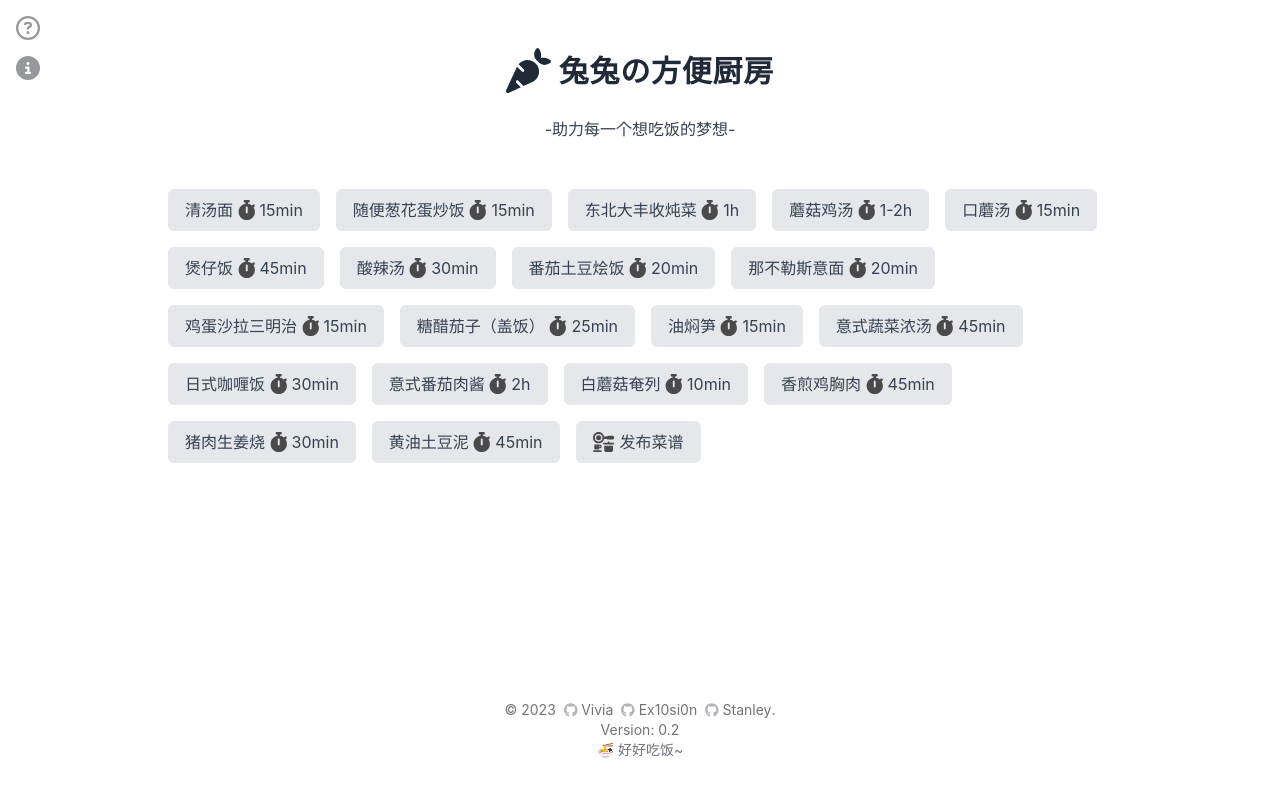
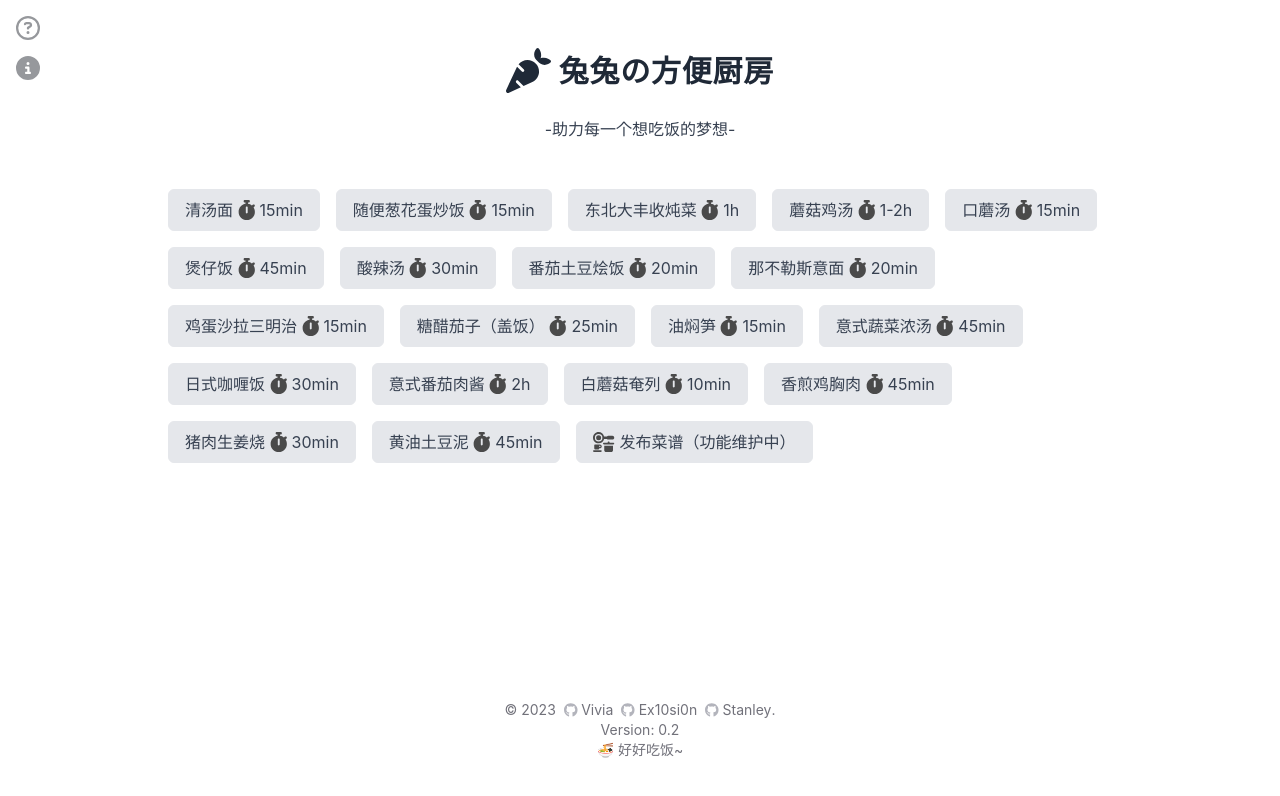
Before and after one commit to Natsuyasu/Recipe, a React (Create React App) app: page / in a window 1280 px wide. Shown: the top 796 px of the page. Built offline with nearby package versions, Linux system fonts and the light colour scheme.

Commit message:
modified recipe submit

```diff
--- a/src/Components/Instruction.js
+++ b/src/Components/Instruction.js
@@ -64,7 +64,7 @@ function Instruction() {
                         做这个手册的初衷是帮助没有时间做饭，正在攒钱，或是家中食材有限的大家也能吃到热乎的饭。<br/>
                         所有菜谱作者都亲身实践过，具备可行性。菜谱中食材的用量以及火力参考为18cm雪平锅及家用小功率电磁炉。<br/>
                         菜谱由作者四处搜罗而来，或许有些漏标了出处，如果您是菜谱作者，欢迎联系本人进行认领。<br/>
-                        bug反馈/菜谱投稿/菜谱认领：xiaan706@gmail.com <br/>
+                        bug反馈/菜谱认领：xiaan706@gmail.com <br/>
                         本网站非盈利，如有侵权请邮箱与我联系。<br/>
                         &#127833; 祝好胃口~
                     </p>
--- a/src/Components/RecipeSubmit.js
+++ b/src/Components/RecipeSubmit.js
@@ -20,11 +20,11 @@ function RecipeButton() {
   return (
     <>
       <button
-        onClick={showRecipeCard}
+
         type="button"
         className="border border-gray-200 bg-gray-200 text-gray-700 rounded-md px-4 py-2 m-2 transition duration-500 ease select-none hover:bg-gray-300 focus:outline-none focus:shadow-outline"
       >
-        {create} 发布菜谱
+        {create} 发布菜谱（功能维护中）
 
       </button>
 
--- a/src/recipe.json
+++ b/src/recipe.json
@@ -123,7 +123,7 @@
         {
             "id": 11,
             "Name": "糖醋茄子（盖饭）",
-            "Text": "食材：茄子一个\n调料：生抽、醋、糖、蚝油、淀粉、老抽（可选）、蒜\n\n1. 调料汁：两勺生抽，两勺醋，半勺老抽，一勺蚝油，半勺糖，一勺淀粉，半碗水搅匀。\n2. 茄子切大块，裹上淀粉。锅中倒比平时多的油，蒜切片爆香。\n3. 中火下茄子炸至表面微黄，加入调料汁煮至浓稠即可。盖在米饭上就是茄子盖饭了。\ntips：要让茄子多吸油哦，吸不到油的部分不好炸熟的。",
+            "Text": "食材：茄子一个\n调料：生抽、醋、糖、蚝油、淀粉、老抽（可选）、蒜\n\n1. 调料汁：两勺生抽，两勺醋，半勺老抽，一勺蚝油，半勺糖，一勺淀粉，半碗水搅匀。\n2. 茄子切大块，裹上淀粉。锅中倒比平时多的油，蒜切片爆香。\n3. 中火下茄子炸至表面微黄，加入调料汁煮至浓稠即可。盖在米饭上就是茄子盖饭了。\ntips：茄子要多吸油，吸不到油的部分不好炸熟。",
             "Time": "25min",
             "ImgURL": "https://s1.ax1x.com/2023/09/04/pPr9Vlq.png",
             "ImgMeta": {
```
